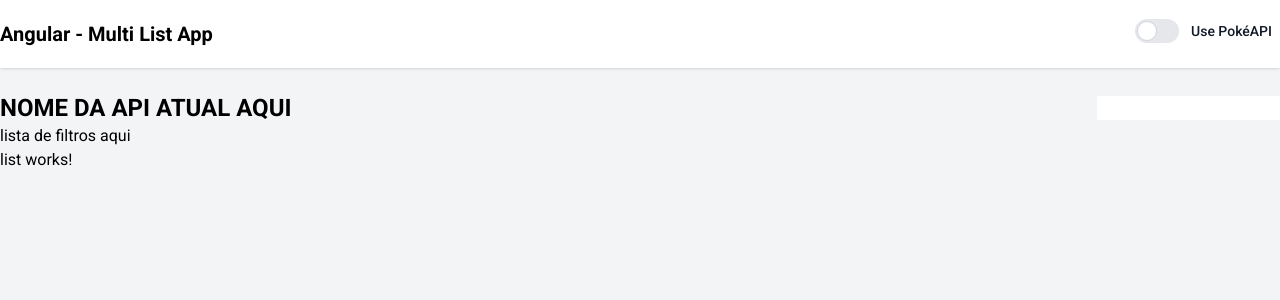
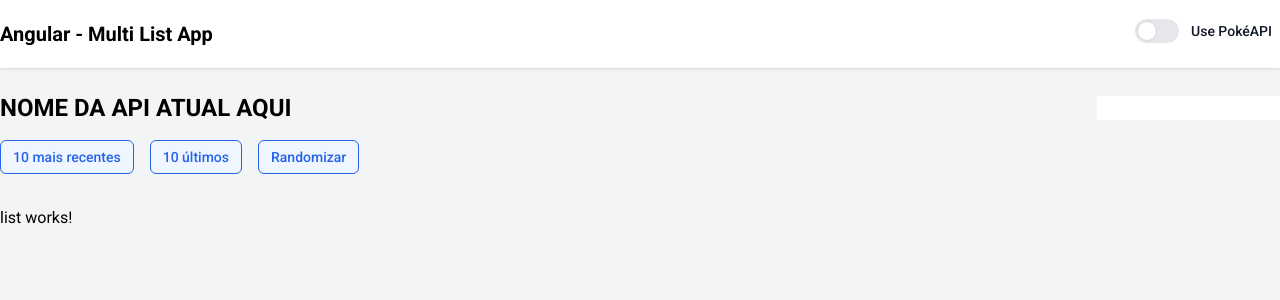
Before and after one commit to joaodos3v/angular_multi_list, an Angular app: page / in a window 1280 px wide. Shown: the top 300 px of the page. Built offline with nearby package versions, Linux system fonts and the light colour scheme.

Commit message:
feat: create filter-list component

```diff
--- a/src/app/components/controls/controls.component.html
+++ b/src/app/components/controls/controls.component.html
@@ -4,4 +4,4 @@
   <input type="text" />
 </section>
 
-<section>lista de filtros aqui</section>
+<app-filter-list></app-filter-list>
--- a/src/app/components/controls/controls.component.ts
+++ b/src/app/components/controls/controls.component.ts
@@ -1,9 +1,10 @@
 import { Component } from '@angular/core';
+import { FilterListComponent } from '../filter-list/filter-list.component';
 
 @Component({
   selector: 'app-controls',
   standalone: true,
-  imports: [],
+  imports: [FilterListComponent],
   templateUrl: './controls.component.html',
 })
 export class ControlsComponent {}
--- /dev/null
+++ b/src/app/components/filter-list/filter-list.component.html
@@ -0,0 +1,9 @@
+<section class="w-full pt-4 pb-8">
+  <div class="flex items-center gap-4">
+    @for (item of ['10 mais recentes', '10 últimos', 'Randomizar']; track $index) {
+    <button class="btn-sm btn-rounded-md btn-outline-primary">
+      {{ item }}
+    </button>
+    }
+  </div>
+</section>
```
Also changed, not shown: src/app/components/filter-list/filter-list.component.ts (added, +9 -0 lines).
